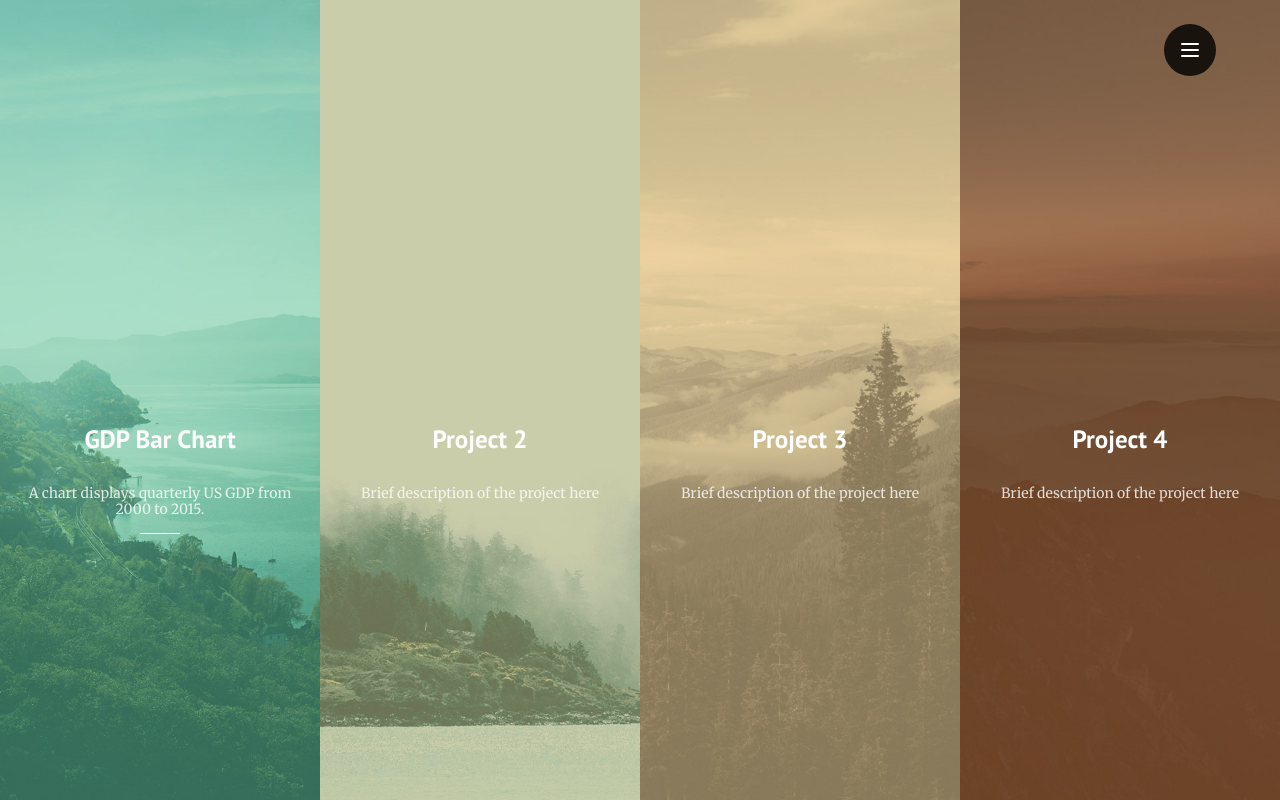
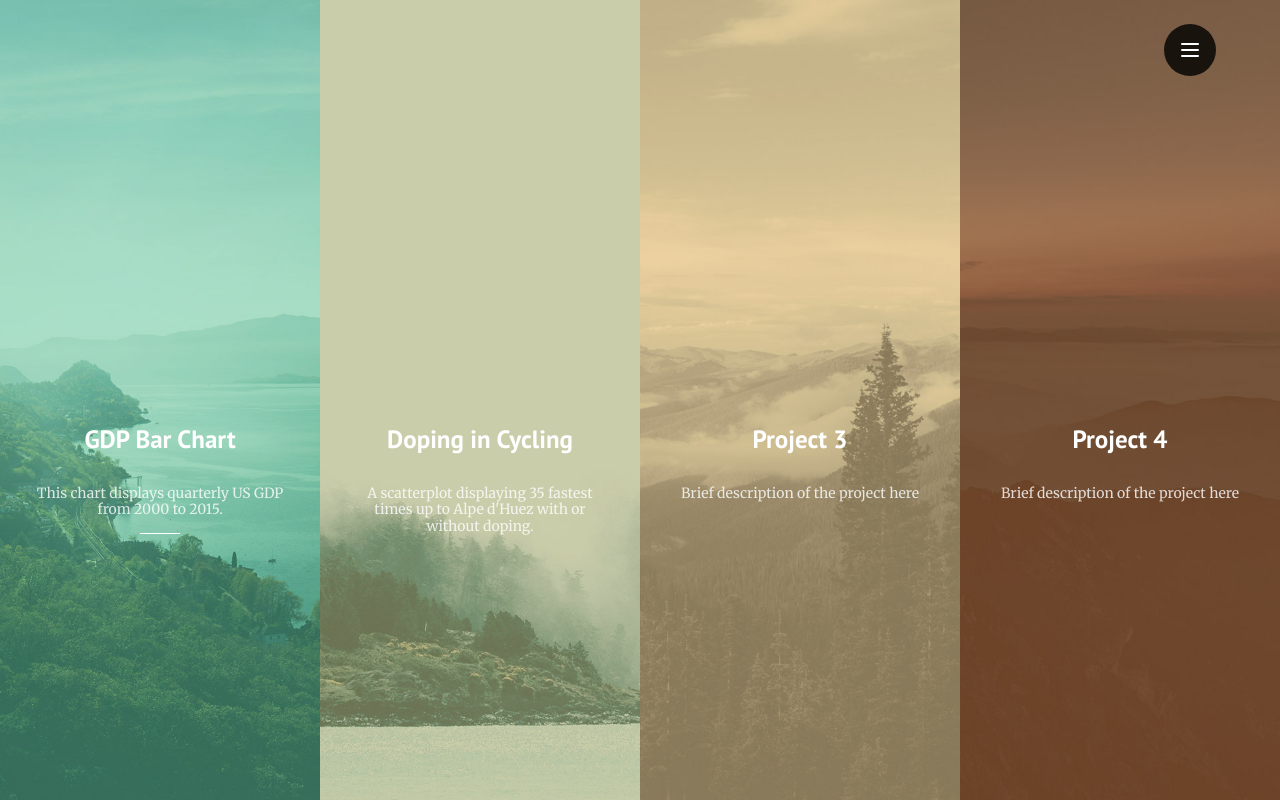
Before and after one commit to chenyu-ed-lee/Data-Visual-Hub, a website: page index.html in a window 1280 px wide. Drawn offline with nearby package versions, Linux system fonts and the light colour scheme; no server answers.

Commit message:
finishing touches

```diff
--- a/index.html
+++ b/index.html
@@ -22,7 +22,7 @@
 				<a href="#0">
 					<div class="cd-project-title">
 						<h2>GDP Bar Chart</h2>
-						<p>A chart displays quarterly US GDP from 2000 to 2015.</p>
+						<p>This chart displays quarterly US GDP from 2000 to 2015.</p>
 					</div>
 				</a>
 			</li>
@@ -30,8 +30,8 @@
 			<li>
 				<a href="#0">
 					<div class="cd-project-title">
-						<h2>Project 2</h2>
-						<p>Brief description of the project here</p>
+						<h2>Doping in Cycling</h2>
+						<p>A scatterplot displaying 35 fastest times up to Alpe d'Huez with or without doping.</p>
 					</div>
 				</a>
 			</li>
@@ -73,8 +73,8 @@
 			<li>
 				<div class="preview-image">
 					<div class="cd-project-title">
-						<h2>Project 2</h2>
-						<p></p>
+						<h2>Doping in Cycling</h2>
+						<p>A scatterplot displaying 35 fastest times up to Alpe d'Huez with or without doping. Data source: Free Code Camp</p>
 					</div>
 				</div>
 
--- a/js/scatterPlot.js
+++ b/js/scatterPlot.js
@@ -36,10 +36,10 @@ d3.json("https://raw.githubusercontent.com/FreeCodeCamp/ProjectReferenceData/mas
 		.attr("transform", "translate(0," + height2 + ")")
 		.call(xAxis2)
 	.append("text")
-		.attr("x", 250)
+		.attr("x", 270)
 		.attr("y", 50)
 		.style("text-anchor", "middle")
-		.text("Mintues used for the race");
+		.text("Mintues Used For The Race");
 
 	svg2.append("g")
 		.attr("class", "y2 axis")
```
